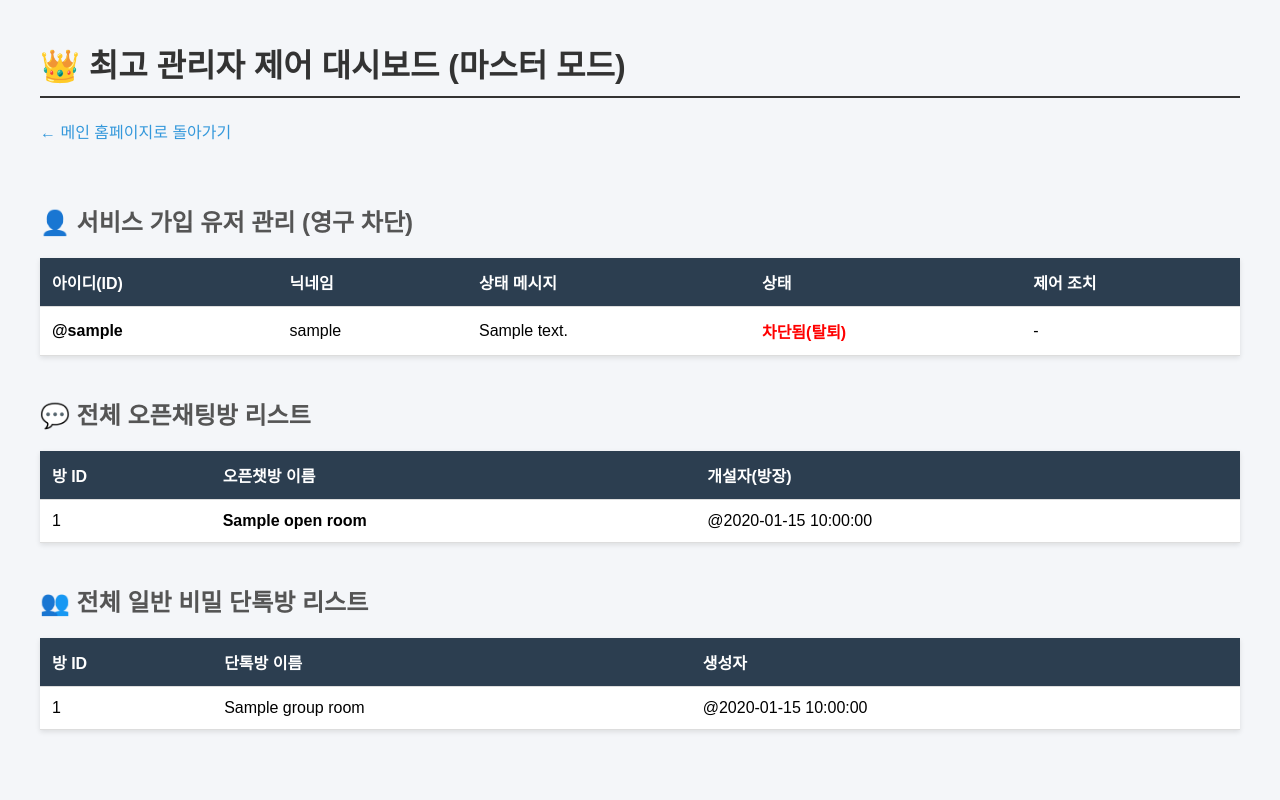
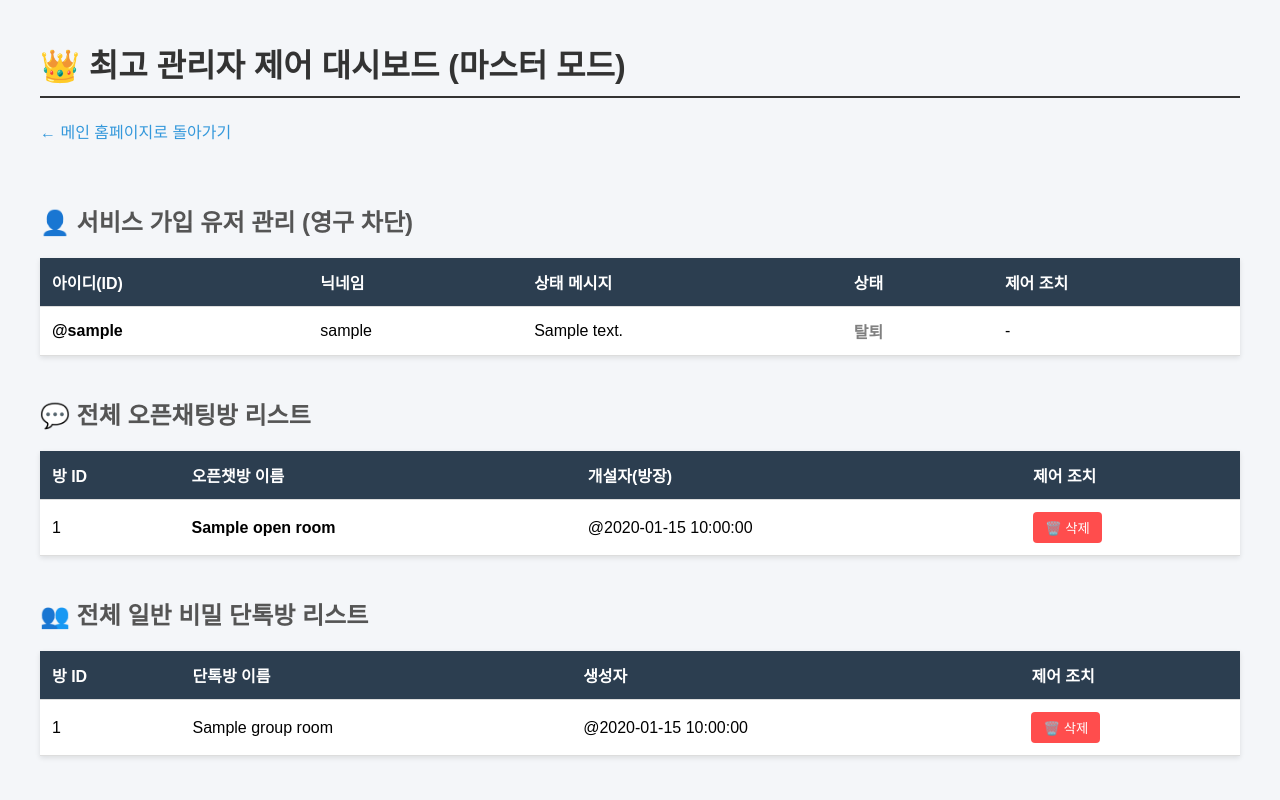
Before and after one commit to twinkelglue/App, a Flask app: template templates/admin_dashboard.html in a window 1280 px wide. Run offline with Flask 3, Linux system fonts and the light colour scheme; the template is opened without the code that fills it: most values are stand-ins (such as "Sample title", 1, 10 or a date in 2020); some libraries are stand-ins or nearby versions.

Commit message:
Update admin_dashboard.html

```diff
--- a/templates/admin_dashboard.html
+++ b/templates/admin_dashboard.html
@@ -42,16 +42,22 @@
                 <td>{{ u.nickname }}</td>
                 <td>{{ u.bio if u.bio else '' }}</td>
                 <td>
-                    {% if u.is_active %}
+                    {% if u.is_banned %}
+                        <span class="status-banned">영구 차단됨</span>
+                    {% elif u.is_active %}
                         <span class="status-active">정상 활동중</span>
                     {% else %}
-                        <span class="status-banned">차단됨(탈퇴)</span>
+                        <span style="color: gray; font-weight: bold;">탈퇴</span>
                     {% endif %}
                 </td>
                 <td>
                     {% if u.is_active %}
                     <form action="/admin/ban_user/{{ u.username }}" method="POST" onsubmit="return confirm('이 유저를 정말 서비스에서 영구 추방하시겠습니까?');">
                         <button type="submit" class="btn-danger">🚫 즉시 차단</button>
+                    </form>
+                    {% elif u.is_banned %}
+                    <form action="{{ url_for('admin_unban_user', username=u.username) }}" method="POST" onsubmit="return confirm('이 유저의 차단을 해제하시겠습니까?');">
+                        <button type="submit" style="background-color: #3498db; color: white; border: none; padding: 6px 12px; cursor: pointer; border-radius: 4px;">✅ 차단 해제</button>
                     </form>
                     {% else %}
                         -
@@ -70,6 +76,7 @@
                 <th>방 ID</th>
                 <th>오픈챗방 이름</th>
                 <th>개설자(방장)</th>
+                <th>제어 조치</th>
             </tr>
         </thead>
         <tbody>
@@ -77,7 +84,12 @@
             <tr>
                 <td>{{ r.id }}</td>
                 <td><strong>{{ r.title }}</strong></td>
-                <td>@{{ r.created_by }}</td>
+                <td>@{{ r.created_by or '-' }}</td>
+                <td>
+                    <form action="{{ url_for('delete_open_room', room_id=r.id) }}" method="POST" onsubmit="return confirm('이 오픈채팅방을 강제 삭제하시겠습니까?');">
+                        <button type="submit" class="btn-danger">🗑️ 삭제</button>
+                    </form>
+                </td>
             </tr>
             {% endfor %}
         </tbody>
@@ -91,6 +103,7 @@
                 <th>방 ID</th>
                 <th>단톡방 이름</th>
                 <th>생성자</th>
+                <th>제어 조치</th>
             </tr>
         </thead>
         <tbody>
@@ -98,7 +111,12 @@
             <tr>
                 <td>{{ g.id }}</td>
                 <td>{{ g.room_name }}</td>
-                <td>@{{ g.created_by }}</td>
+                <td>@{{ g.created_by or '-' }}</td>
+                <td>
+                    <form action="{{ url_for('admin_delete_group', room_id=g.id) }}" method="POST" onsubmit="return confirm('이 단톡방을 강제 삭제하시겠습니까?');">
+                        <button type="submit" class="btn-danger">🗑️ 삭제</button>
+                    </form>
+                </td>
             </tr>
             {% endfor %}
         </tbody>
```
